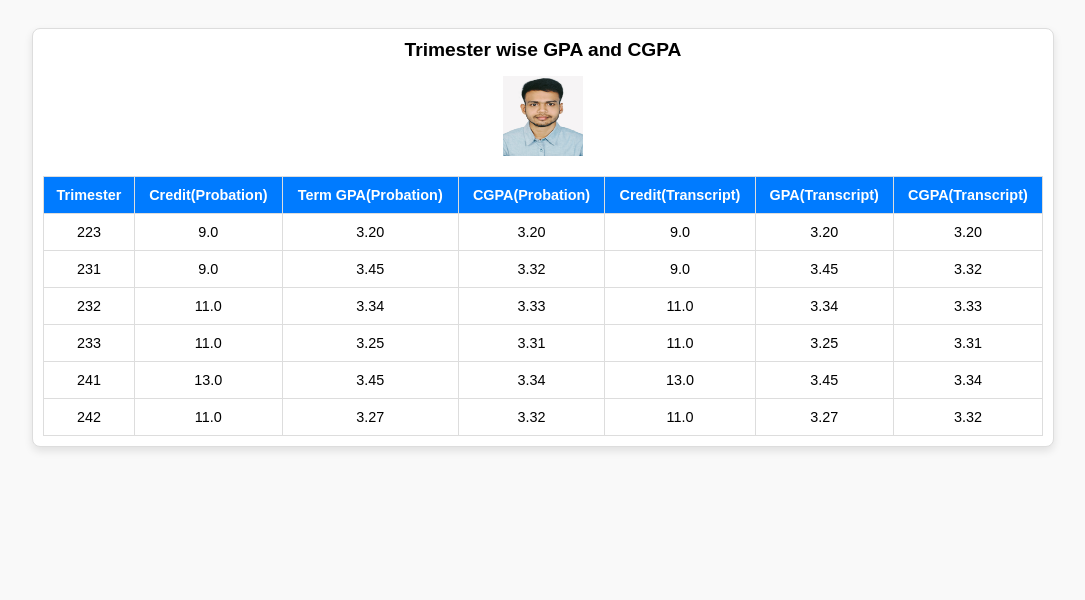
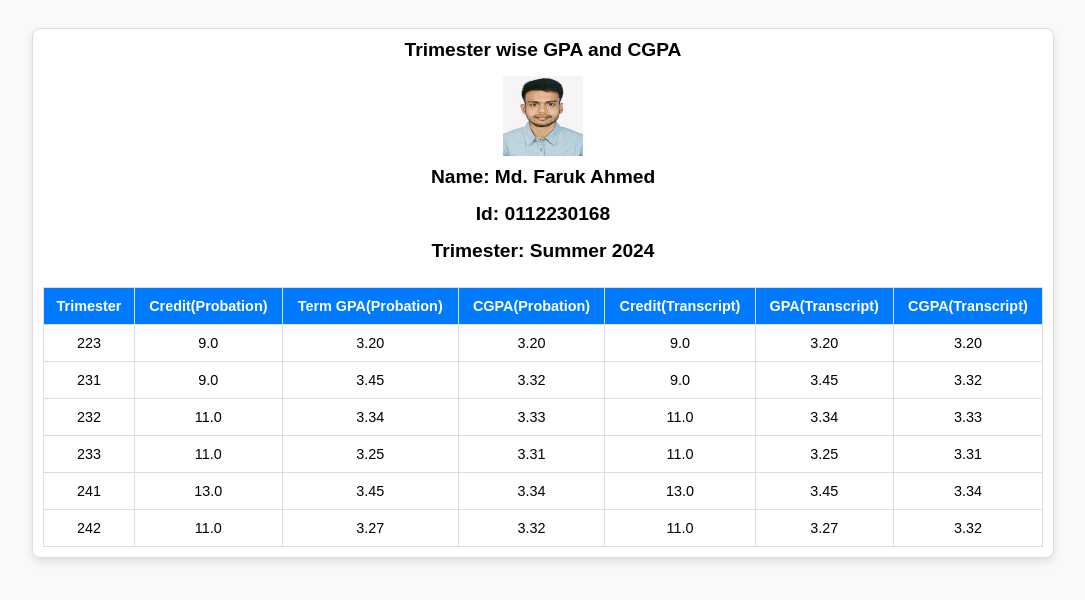
Before and after one commit to srfarukahmed/mahmed-uiu-ac-bd, a plain HTML site: page result.html in a window 1280 px wide. Shown: the whole page, without its empty margins (97-1182 px from the left). Drawn offline with Linux system fonts and the light colour scheme.

Commit message:
updated name

```diff
--- a/result.html
+++ b/result.html
@@ -106,9 +106,16 @@
 <body>
     <div class="container">
         <div class="header">Trimester wise GPA and CGPA</div>
+
         <div class="profile-image">
             <img src="media/faruk.jpg" alt="Profile Image">
         </div>
+
+        <div class="header">Name: Md. Faruk Ahmed</div>
+        <div class="header">Id: 0112230168</div>
+        <div class="header">Trimester: Summer 2024</div>
+
+
         <div class="table-container">
             <table class="table">
                 <tr>
```
Also changed, not shown: index.html (+2 -2 lines).
